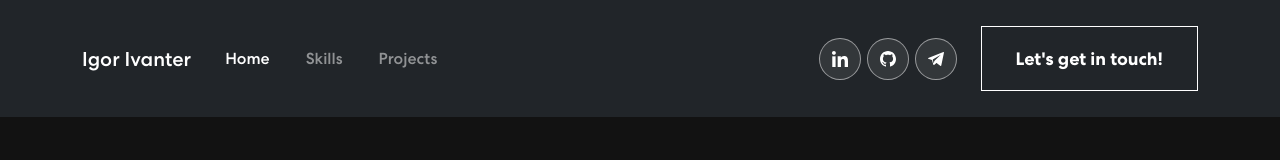
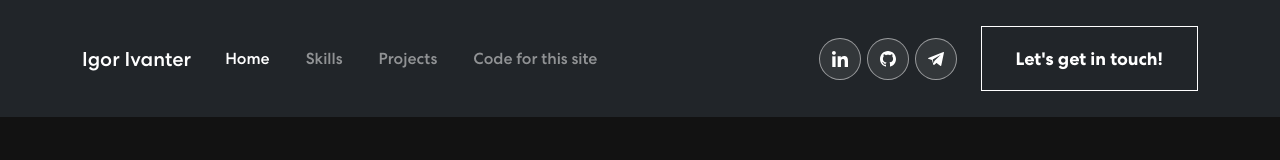
Before and after one commit to IgorIvanter/portfolio-website, a React (Create React App) app: page / in a window 1280 px wide. Shown: the top 160 px of the page. Built offline with nearby package versions, Linux system fonts and the light colour scheme.

Commit message:
added this site's code

```diff
--- a/public/index.html
+++ b/public/index.html
@@ -10,7 +10,7 @@
       name="description"
       content="Web site created using create-react-app"
     />
-    <link rel="apple-touch-icon" href="%PUBLIC_URL%/logo192.png" />
+    <link rel="apple-touch-icon" href="%PUBLIC_URL%/favicon.ico" />
     <!--
       manifest.json provides metadata used when your web app is installed on a
       user's mobile device or desktop. See https://developers.google.com/web/fundamentals/web-app-manifest/
--- a/src/App.css
+++ b/src/App.css
@@ -279,3 +279,7 @@ span.navbar-text {
 .social-icon svg path {
 	fill: white
 }
+
+#page-code {
+	opacity: 0.5;
+}
--- a/src/components/Header.js
+++ b/src/components/Header.js
@@ -53,6 +53,15 @@ function Header() {
                             onClick={() => updateLink("projects")}>
                             Projects
                         </Nav.Link>
+                        <Nav.Link
+                            className="navbar-link"
+                            id="page-code"
+                            target="_blank"
+                            rel="noreferrer"
+                            href="https://github.com/IgorIvanter/portfolio-website"
+                            >
+                            Code for this site
+                        </Nav.Link>
                     </Nav>
                     <span className="navbar-text">
                         <SocialMediaIcons />
```
